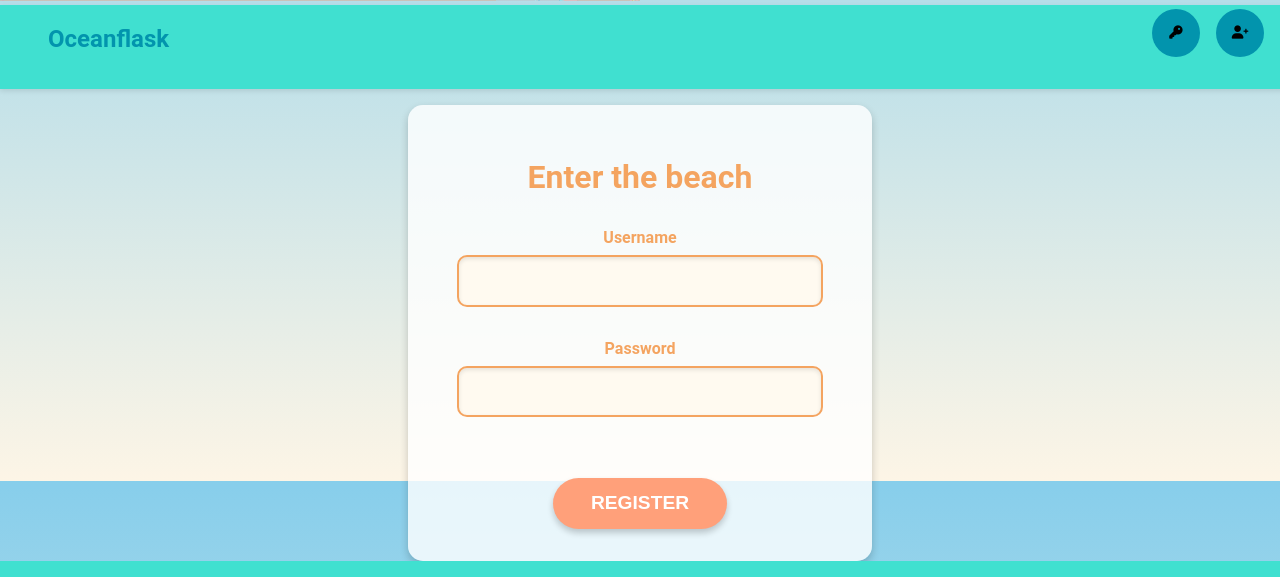
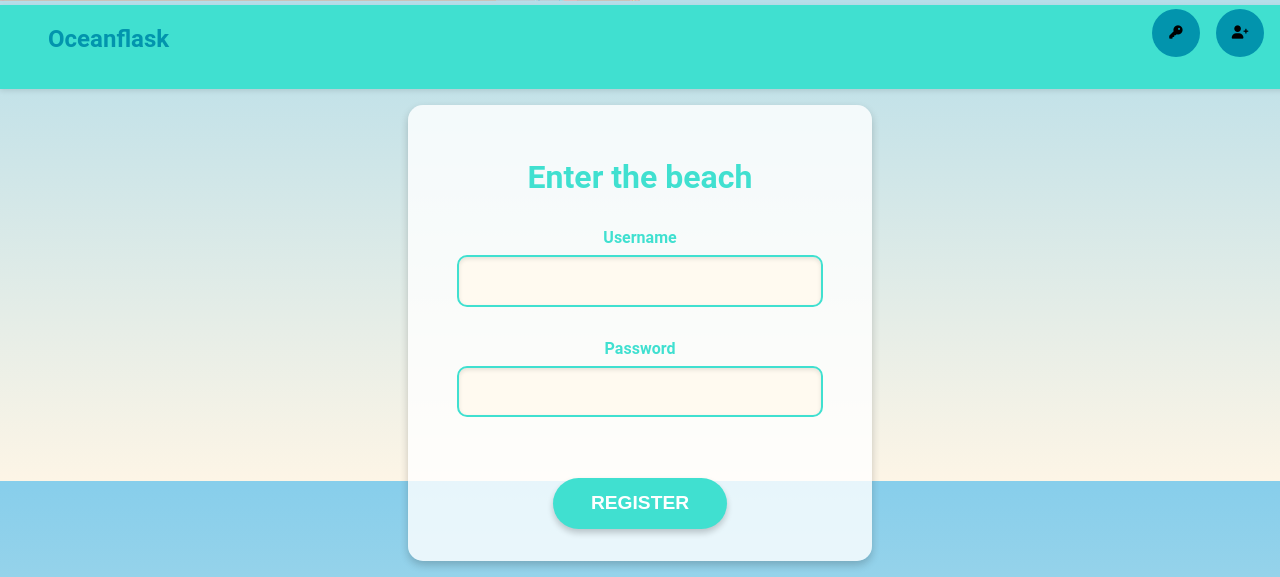
Before and after one commit to harfore/oceanflask, a Flask app: page /register in a window 1280 px wide. Shown: the part 319-896 px from the top of the page. Run offline with Flask 3, Linux system fonts and the light colour scheme.

Commit message:
layout improvements

```diff
--- a/app.py
+++ b/app.py
@@ -50,10 +50,10 @@ def format_datetime(value, format='%B %d, %Y'):
 @app.route('/')
 def index():
     entries = [
-        "Forget everything. Become someone new.",
-        "Write your destiny. Set it free.",
-        "Hope is the anchor of the soul.",
-        "Let go of the past; embrace the waves."
+        "Discovery, released in 2001, is the second album released by electronic French duo Daft Punk.",
+        "Discovery, released in 2001, is the second album released by electronic French duo Daft Punk.",
+        "10 months sober today.",
+        "Discovery, released in 2001, is the second album released by electronic French duo Daft Punk."
     ]
     return render_template('index.html', entries=entries)
 
--- a/static/css/styles.css
+++ b/static/css/styles.css
@@ -202,8 +205,9 @@ a {
 
 .container {
     /* general */
-    height: 25rem;
-    width: 100%;
+    height: 20rem;
+    width: 90%;
+    margin: auto;
 }
 
 .entry_date {
@@ -384,16 +405,10 @@ a {
     justify-content: center;
     padding: 1.5rem;
     background-color: rgba(255, 255, 255, 0.8);
-    /* Semi-transparent white */
+    color: turquoise;
     box-shadow: 0 4px 8px rgba(0, 0, 0, 0.2);
     border-radius: 15px;
     max-width: 90%;
-}
-
-.register_form h1,
-.login_form h1 {
-    color: #f4a460;
-    /* Coral color for headings */
 }
 
 .form_field {
@@ -405,7 +420,7 @@ a {
 }
 
 .field_label {
-    color: #f4a460;
+    color: turquoise;
     font-weight: bold;
     margin-bottom: 0.5em;
 }
@@ -413,7 +428,8 @@ a {
 .field_input {
     width: 100%;
     padding: 0.75em;
-    border: 2px solid #f4a460;
+    border: 2px solid turquoise;
+    ;
     /* Sand color */
     border-radius: 10px;
     background-color: #fffaf0;
@@ -432,7 +447,7 @@ a {
 .form_button {
     margin-top: 1.5em;
     padding: 0.75em 2em;
-    background-color: #ffa07a;
+    background-color: turquoise;
     /* Light coral */
     border: none;
     border-radius: 30px;
--- a/templates/account_menu.html
+++ b/templates/account_menu.html
@@ -3,12 +3,14 @@
 
 <div class="account_menu_container">
     <div class="menu_option">
+        <i class="fas fa-book-open"></i>
         <a href="{{ url_for('diary') }}">
             <span class="menu_option_title">Revisit old entries</span>
         </a>
     </div>
 
     <div class="menu_option">
+        <i class="fas fa-pencil-alt"></i>
         <a href="{{ url_for('new_entry') }}">
             <span class="menu_option_title">Write a new entry</span>
         </a>
--- a/templates/base.html
+++ b/templates/base.html
@@ -15,7 +15,6 @@
         <img src="../images/background.gif" alt="" />
     </div>
     {% include 'header.html' %}
-    <div class="container">
     {% with messages = get_flashed_messages(with_categories=true) %}
     {% if messages %}
     <div class="flash-container"></div>
@@ -24,7 +23,6 @@
         {{ message }}
     </div>
     {% endfor %}
-    </div>
     {% endif %}
     {% endwith %}
     {% block content %}{% endblock %}
--- a/templates/view_entry.html
+++ b/templates/view_entry.html
@@ -7,7 +7,7 @@
     <p>{{ entry['entry'] }}</p>
 </div>
 
-<div class="view_buttons">
+<div class="view-buttons">
     <form method="post" action="{{ url_for('delete_entry', entry_id=entry['id']) }}">
         <button class="header-button" type="submit"><i class="fas fa-trash"></i><span>Delete</span></button>
     </form>
```
Also changed, not shown: other parts of static/css/styles.css (+34 -15 lines), templates/new_entry.html (+7 -3 lines), static/images/beach.gif (added), static/images/parchment-texture.jpg (added). Lines whose indentation alone changed are shown as unchanged.
